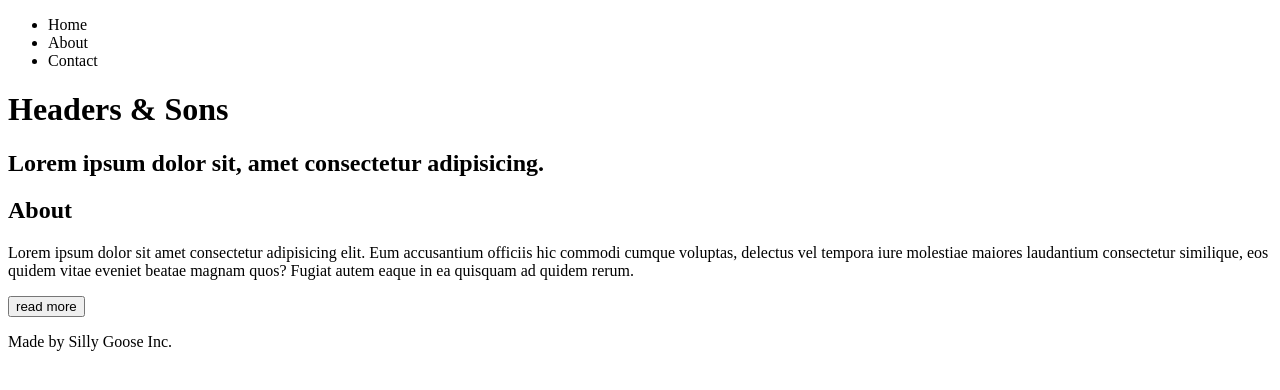
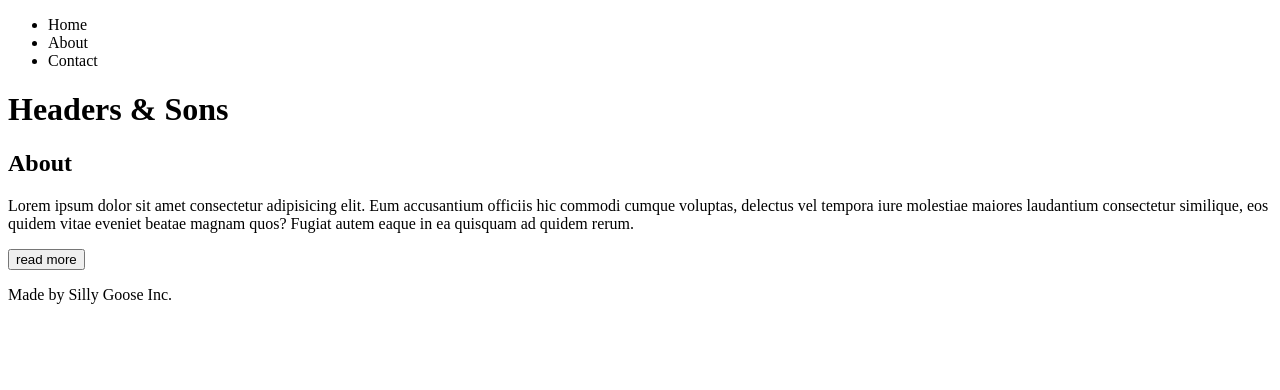
Before and after one commit to haleytibbitts/git-branching-lesson, a plain HTML site: page index.html in a window 1280 px wide. Drawn offline with Linux system fonts and the light colour scheme.

Commit message:
removed broken html

```diff
--- a/index.html
+++ b/index.html
@@ -18,7 +18,6 @@
   </nav>
   <header>
     <h1>Headers & Sons</h1>
-    <h2>Lorem ipsum dolor sit, amet consectetur adipisicing.</h2>
   </header>
   <main>
     <section class="about">
```
